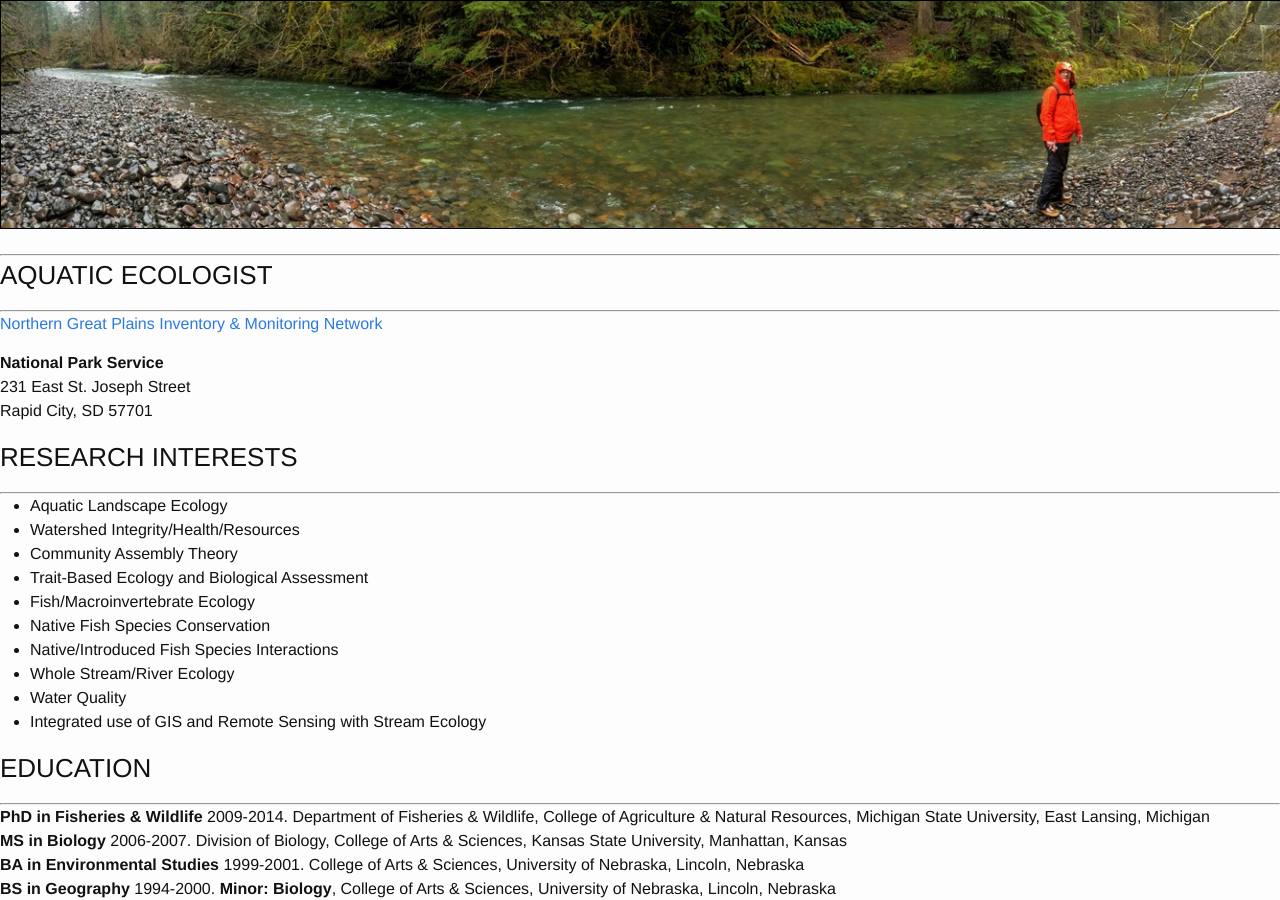
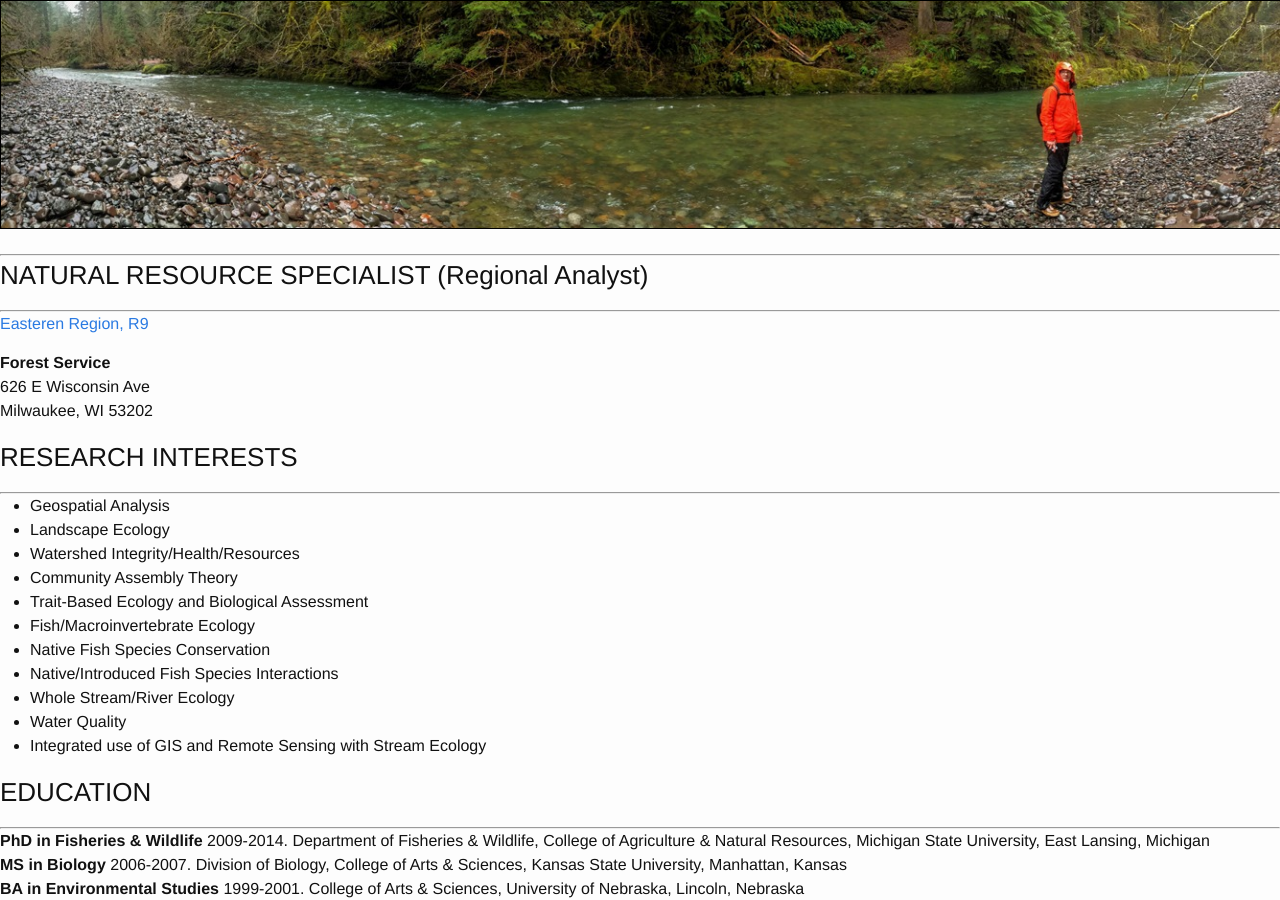
Before and after one commit to dthor/dthor.github.io, a Jekyll site: the page built from about/about.md, in a window 1280 px wide and 900 px high, scrolled down 309 px. Built offline with Jekyll 4.4.1, drawn with Linux system fonts in a browser that asks for light colours; nearby versions of some CDN libraries; some web fonts are replaced.

Commit message:
job title
update job title

```diff
--- a/about/about.md
+++ b/about/about.md
@@ -10,27 +10,28 @@ header: images/dee_santiam_river_clip.JPG
 
 ***
 
-### AQUATIC ECOLOGIST
+### NATURAL RESOURCE SPECIALIST (Regional Analyst)
 
 ***
 
-[Northern Great Plains Inventory & Monitoring Network](http://science.nature.nps.gov/im/units/ngpn/index.cfm)
+[Easteren Region, R9](https://www.fs.usda.gov/r9)
 
-**National Park Service**
-231 East St. Joseph Street
-Rapid City, SD 57701
+**Forest Service**
+626 E Wisconsin Ave
+Milwaukee, WI 53202
 
 ### RESEARCH INTERESTS
 - - - -
--   Aquatic Landscape Ecology
--   Watershed Integrity/Health/Resources
--   Community Assembly Theory
+- Geospatial Analysis
+- Landscape Ecology
+- Watershed Integrity/Health/Resources
+- Community Assembly Theory
 -	Trait-Based Ecology and Biological Assessment
 -	Fish/Macroinvertebrate Ecology
 -	Native Fish Species Conservation
 -	Native/Introduced Fish Species Interactions
 -	Whole Stream/River Ecology
--   Water Quality
+- Water Quality
 -	Integrated use of GIS and Remote Sensing with Stream Ecology
 
 ### EDUCATION
```
